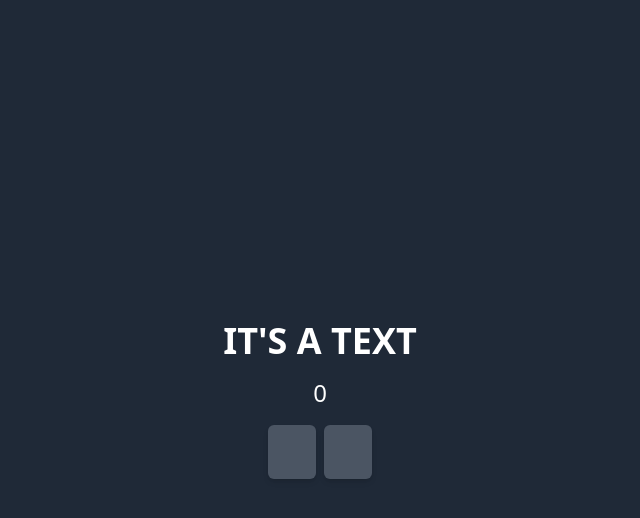
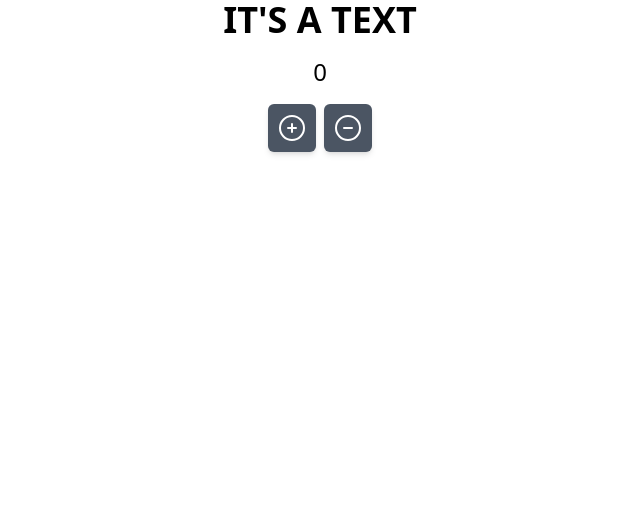
Before and after one commit to YusufcanY/kovala, a Nuxt app: page / in a window 1280 px wide. Shown: the top 518 px of the page, without its empty margins (320-960 px from the left). Built offline with nearby package versions, Linux system fonts and the light colour scheme; some icons are missing.

Commit message:
chore: updated import according to heroicon update

```diff
--- a/pages/index.vue
+++ b/pages/index.vue
@@ -1,5 +1,5 @@
 <script setup lang="ts">
-  import { MinusCircleIcon, PlusCircleIcon } from '@heroicons/vue/outline'
+  import { MinusCircleIcon, PlusCircleIcon } from '@heroicons/vue/24/outline'
   import { useCounterStore } from '~/store/counter'
   const counterStore = useCounterStore()
   const { increment, decrement } = counterStore
@@ -7,7 +7,7 @@
 </script>
 <template>
   <div
-    class="flex h-screen w-full flex-col items-center justify-center space-y-4 bg-gray-800 text-white"
+    class="flex h-full w-full flex-col items-center justify-center space-y-4"
   >
     <h1 class="text-4xl font-black">IT'S A TEXT</h1>
     <span class="text-2xl">{{ counter }}</span>
```
